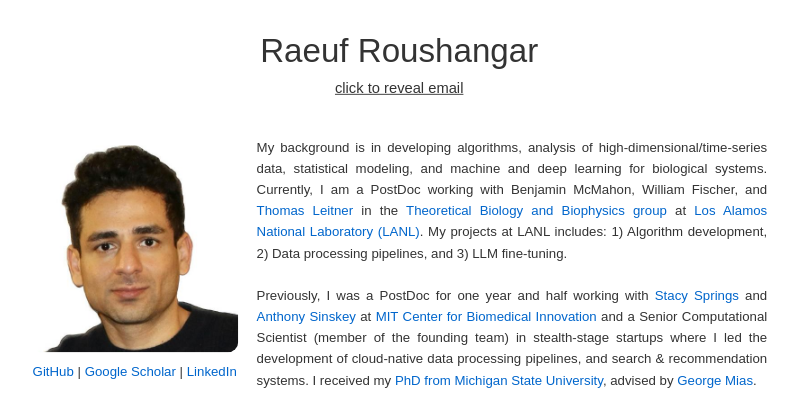
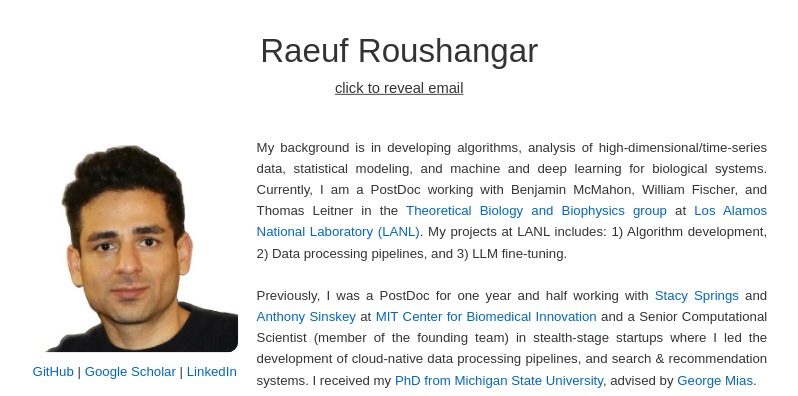
Before and after one commit to raeufroushangar/raeufroushangar.com, a Jekyll site: the page built from index.html, in a window 1280 px wide. Shown: the top 396 px of the page, without its empty margins (208-1006 px from the left). Built offline with Jekyll 4.4.1, drawn with Linux system fonts in a browser that asks for light colours; some of the changed lines change nothing that is shown.

Commit message:
Updated bio

```diff
--- a/index.html
+++ b/index.html
@@ -23,7 +23,7 @@
   </div>
 
   <div style="max-width: 600px; font-size: 0.9em; text-align: justify;">
-    My background is in developing algorithms, analysis of high-dimensional/time-series data, statistical modeling, and machine and deep learning for biological systems. Currently, I am a PostDoc working with Benjamin McMahon, William Fischer, and <a href="https://public.lanl.gov/tkl/" target="_blank">Thomas Leitner</a> in the <a href="https://www.lanl.gov/org/ddste/aldsc/theoretical/theoretical-biology-biophysics/index.php" target="_blank">Theoretical Biology and Biophysics group</a> at <a href="https://www.lanl.gov" target="_blank">Los Alamos National Laboratory (LANL)</a>. My projects at LANL includes: 1) Algorithm development, 2) Data processing pipelines, and 3) LLM fine-tuning.
+    My background is in developing algorithms, analysis of high-dimensional/time-series data, statistical modeling, and machine and deep learning for biological systems. Currently, I am a PostDoc working with Benjamin McMahon, William Fischer, and Thomas Leitner in the <a href="https://www.lanl.gov/org/ddste/aldsc/theoretical/theoretical-biology-biophysics/index.php" target="_blank">Theoretical Biology and Biophysics group</a> at <a href="https://www.lanl.gov" target="_blank">Los Alamos National Laboratory (LANL)</a>. My projects at LANL includes: 1) Algorithm development, 2) Data processing pipelines, and 3) LLM fine-tuning.
     <br><br>
     Previously, I was a PostDoc for one year and half working with <a href="https://cbi.mit.edu/biographies/" target="_blank">Stacy Springs</a> and <a href="https://biology.mit.edu/profile/anthony-j-sinskey/" target="_blank">Anthony Sinskey</a> at <a href="https://cbi.mit.edu" target="_blank">MIT Center for Biomedical Innovation</a> and a Senior Computational Scientist (member of the founding team) in stealth-stage startups where I led the development of cloud-native data processing pipelines, and search & recommendation systems. I received my <a href="https://d.lib.msu.edu/etd/19662" target="_blank">PhD from Michigan State University</a>, advised by <a href="https://georgemias.org" target="_blank">George Mias</a>.
 
@@ -43,14 +43,6 @@
 </ul>
 
 
-<!-- <h3 style="margin-bottom: 5px; font-size: 1em;">Skills:</h3>
-<ul style="margin-top: 0; font-size: 0.9em; padding-left: 20px;">
-  <li>Proficient in developing end-to-end computational pipelines for bioinformatics applications.</li>
-  <li>Proficient in multi-omics data analysis: genomics, transcriptomics, metabolomics, and proteomics.</li>
-  <li>Proficient in algorithm development, machine learning, deep learning, data mining, statistical modeling, time series analysis, and image and natural language processing.</li>
-  <li>Proficient in Python, C/C++, and R.</li>
-  <li>Solid background in molecular biology techniques: PCR, rtPCR, mass spectrometry, and flow cytometry.</li>
-</ul> -->
 
 <h3 style="margin-bottom: 5px; font-size: 1em;">Education:</h3>
 <ul style="margin-top: 0; list-style-type: disc; padding-left: 20px; font-size: 0.9em;">
```
